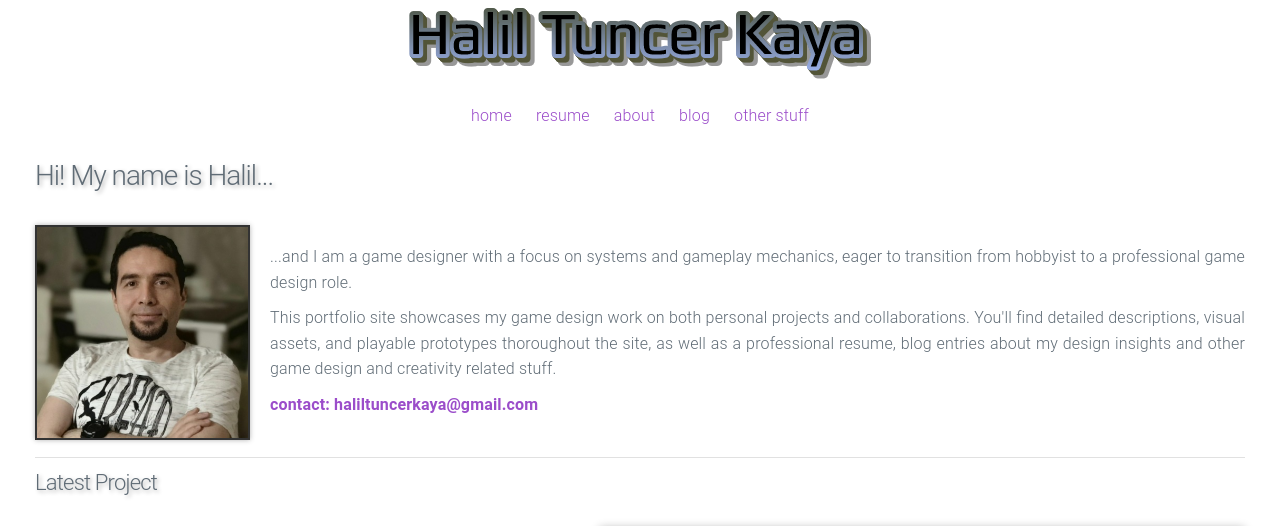
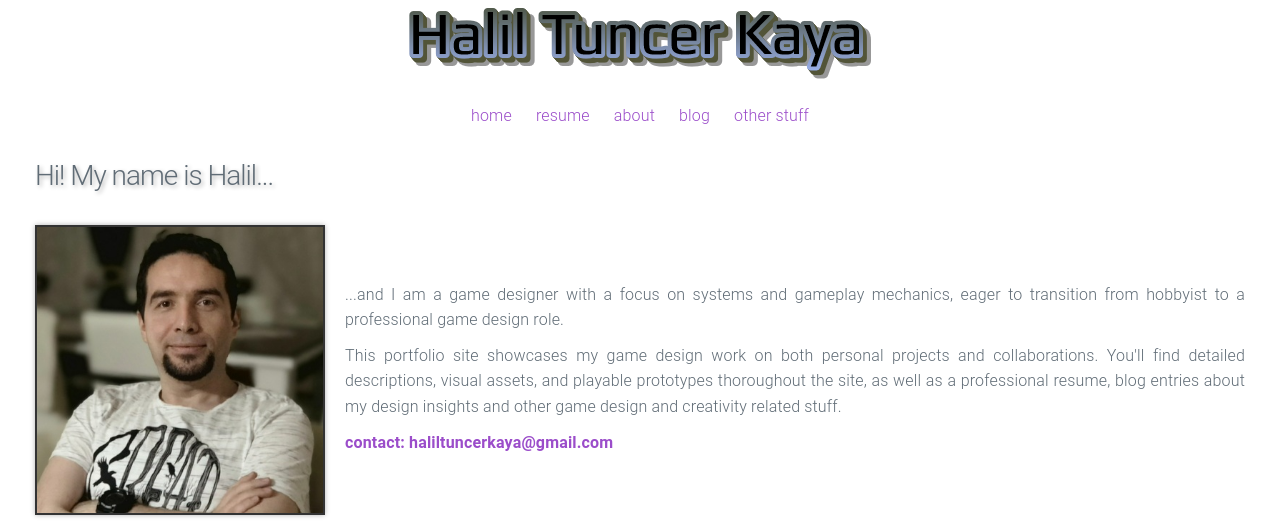
Before and after one commit to htramu/htk.github.io, a Jekyll site: the page built from index.html, in a window 1280 px wide. Shown: the top 526 px of the page. Built offline with Jekyll 4.4.1, drawn with Linux system fonts in a browser that asks for light colours.

Commit message:
1jklwjkwshfjk

```diff
--- a/_layouts/home.html
+++ b/_layouts/home.html
@@ -79,7 +79,7 @@
 				<h3 class="text-shadow-shade">Hi! My name is Halil...</h3>
 				<table border="0" cellspacing="0" cellpadding="0">
 					<tr>
-						<td width="225">
+						<td width="300">
 							<div class="image-frame">
 								<img src="/assets/aboutme.jpg" alt="About Me Image">
 							</div>
@@ -145,34 +145,34 @@
 				<table style="width: 100%; border-collapse: collapse;">
 					<tr>
 						<td style="padding: 10px; text-align: center; border-bottom: none;">
-							<img src="/assets/design.png" style="max-width: 100%; height: auto;">
+							<img src="/assets/skills_design.png" style="max-width: 100%; height: auto;">
 							<div style="border-top: 1px solid #ddd; margin: 10px 0;"></div>
 							<div style="text-align: justify;">Lorem ipsum dolor sit amet, consectetur adipiscing elit, sed do eiusmod tempor incididunt ut labore et dolore magna aliqua. Ut enim ad minim veniam, quis nostrud exercitation ullamco laboris nisi ut aliquip ex ea commodo consequat.</div>
 						</td>
 						<td style="padding: 10px; text-align: center; border-bottom: none;">
-							<img src="/assets/communication.png" style="max-width: 100%; height: auto;">
+							<img src="/assets/skills_communication.png" style="max-width: 100%; height: auto;">
 							<div style="border-top: 1px solid #ddd; margin: 10px 0;"></div>
 							<div style="text-align: justify;">Lorem ipsum dolor sit amet, consectetur adipiscing elit, sed do eiusmod tempor incididunt ut labore et dolore magna aliqua. Ut enim ad minim veniam, quis nostrud exercitation ullamco laboris nisi ut aliquip ex ea commodo consequat.</div>
 						</td>
 						<td style="padding: 10px; text-align: center; border-bottom: none;">
-							<img src="/assets/teamwork.png" style="max-width: 100%; height: auto;">
+							<img src="/assets/skills_teamwork.png" style="max-width: 100%; height: auto;">
 							<div style="border-top: 1px solid #ddd; margin: 10px 0;"></div>
 							<div style="text-align: justify;">Lorem ipsum dolor sit amet, consectetur adipiscing elit, sed do eiusmod tempor incididunt ut labore et dolore magna aliqua. Ut enim ad minim veniam, quis nostrud exercitation ullamco laboris nisi ut aliquip ex ea commodo consequat.</div>
 						</td>
 					</tr>
 					<tr>
 						<td style="padding: 10px; text-align: center; border-bottom: none;">
-							<img src="/assets/placeholder.png" alt="Placeholder Image" style="max-width: 100%; height: auto;">
+							<img src="/assets/skills_selflearner.png" style="max-width: 100%; height: auto;">
 							<div style="border-top: 1px solid #ddd; margin: 10px 0;"></div>
 							<div style="text-align: justify;">Lorem ipsum dolor sit amet, consectetur adipiscing elit, sed do eiusmod tempor incididunt ut labore et dolore magna aliqua. Ut enim ad minim veniam, quis nostrud exercitation ullamco laboris nisi ut aliquip ex ea commodo consequat.</div>
 						</td>
 						<td style="padding: 10px; text-align: center; border-bottom: none;">
-							<img src="/assets/placeholder.png" alt="Placeholder Image" style="max-width: 100%; height: auto;">
+							<img src="/assets/skills_gddwriter.png" style="max-width: 100%; height: auto;">
 							<div style="border-top: 1px solid #ddd; margin: 10px 0;"></div>
 							<div style="text-align: justify;">Lorem ipsum dolor sit amet, consectetur adipiscing elit, sed do eiusmod tempor incididunt ut labore et dolore magna aliqua. Ut enim ad minim veniam, quis nostrud exercitation ullamco laboris nisi ut aliquip ex ea commodo consequat.</div>
 						</td>
 						<td style="padding: 10px; text-align: center; border-bottom: none;">
-							<img src="/assets/placeholder.png" alt="Placeholder Image" style="max-width: 100%; height: auto;">
+							<img src="/assets/skills_decontructor.png" style="max-width: 100%; height: auto;">
 							<div style="border-top: 1px solid #ddd; margin: 10px 0;"></div>
 							<div style="text-align: justify;">Lorem ipsum dolor sit amet, consectetur adipiscing elit, sed do eiusmod tempor incididunt ut labore et dolore magna aliqua. Ut enim ad minim veniam, quis nostrud exercitation ullamco laboris nisi ut aliquip ex ea commodo consequat.</div>
 						</td>
```
Also changed, not shown: assets/skills_communication.png (renamed from assets/communication.png), assets/skills_decontructor.png (added), assets/skills_design.png (renamed from assets/design.png), assets/skills_gddwriter.png (added), assets/skills_selflearner.png (added), assets/skills_teamwork.png (added), assets/teamwork.png (deleted).
